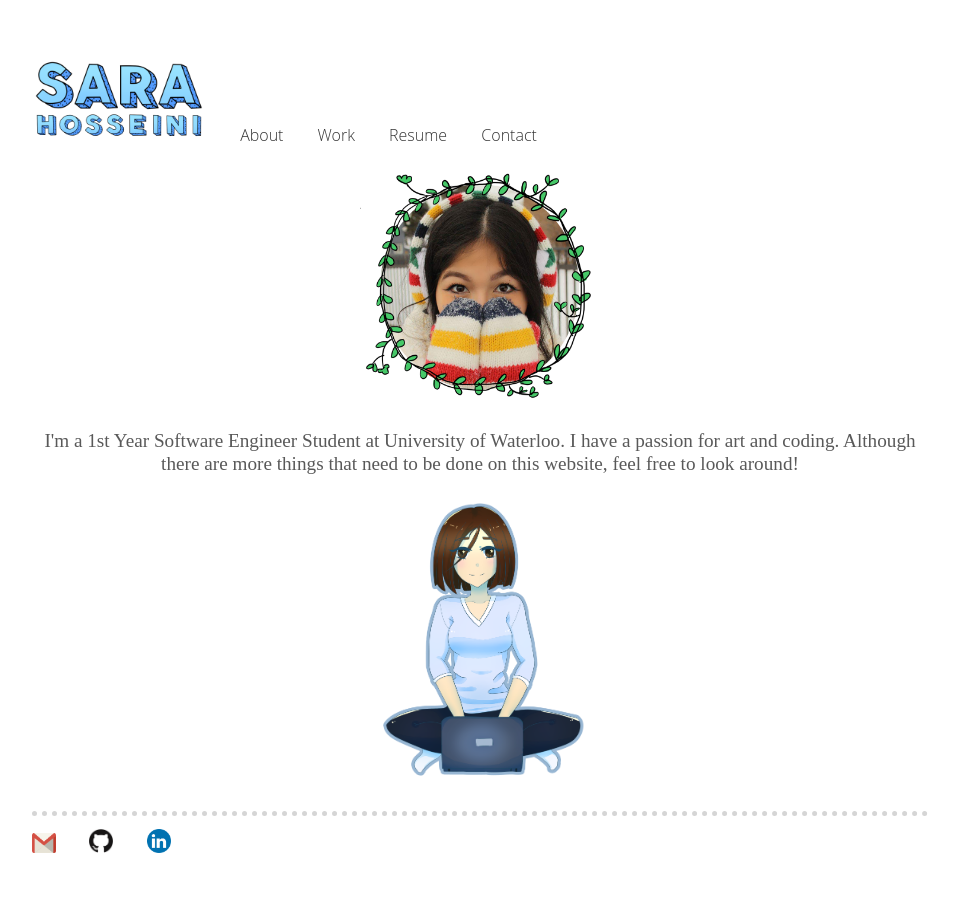
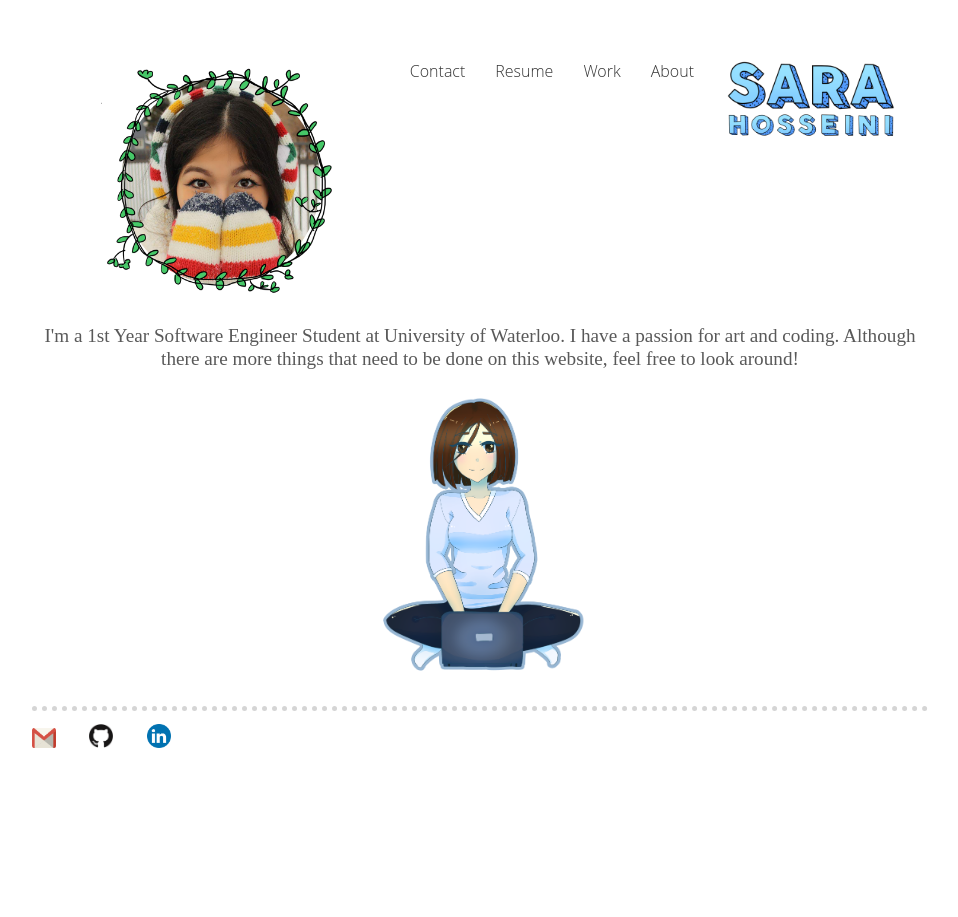
Before and after one commit to sarahoss/sarahoss.github.io, a Jekyll site: the page built from index.html, in a window 1280 px wide. Shown: the whole page, without its empty margins (160-1118 px from the left). Built offline with Jekyll 4.4.1, drawn with Linux system fonts in a browser that asks for light colours.

Commit message:
Update main.css

```diff
--- a/css/main.css
+++ b/css/main.css
@@ -18,6 +18,9 @@
 nav ul li, footer ul li {
     display: inline;
     margin-right: 30px;
+}
+nav ul li {
+    float: right;
 }
 a {
     text-decoration: none;
```
